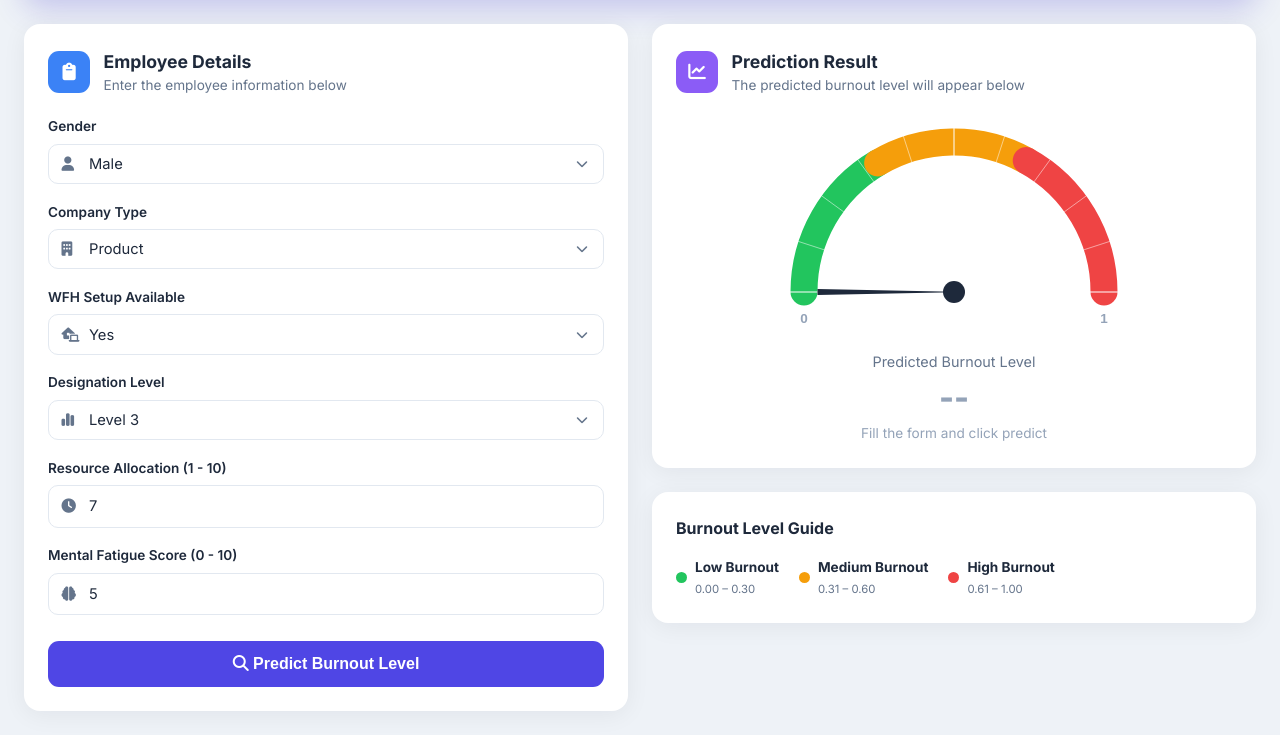
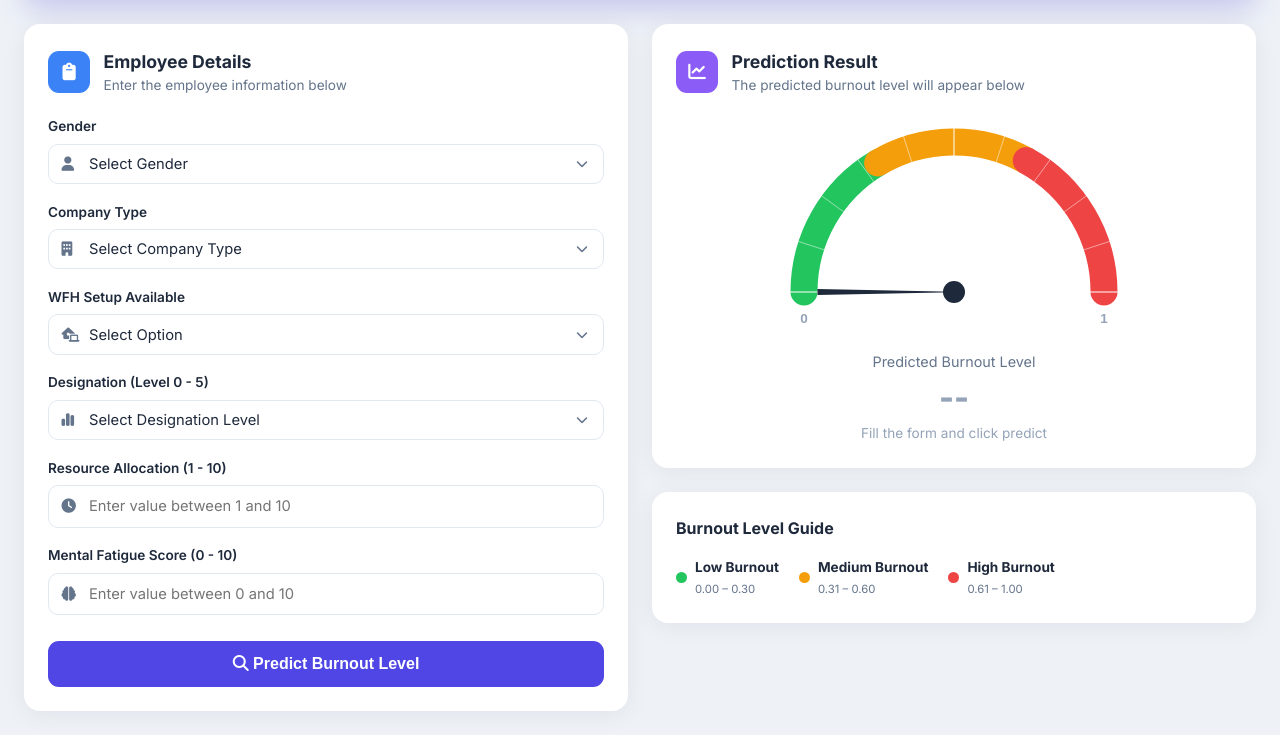
Before and after one commit to Kano8689/Employee-Burnout, a Flask app: page / in a window 1280 px wide. Shown: the part 237-972 px from the top of the page. Run offline with Flask 3, Linux system fonts and the light colour scheme.

Commit message:
project version 2 | done

```diff
--- a/index.py
+++ b/index.py
@@ -163,17 +163,16 @@ def predict_csv():
 @app.route('/model/info')
 def model_info():
     try:
-        metrics, importance = predictor.train(CSV_PATH)
+        # load saved metrics (no retraining)
+        metrics, importance = predictor.get_saved_metrics()
         imp = [{'name': FEATURE_DISPLAY.get(k, k), 'pct': round(v * 100, 2)}
                for k, v in importance.items()]
 
         df = pd.read_csv(CSV_PATH)
 
-        # Build a list of column info dicts (name + dtype)
         columns_info = []
         for col in df.columns:
             dtype = str(df[col].dtype)
-            # make dtype human-friendly
             if 'int' in dtype:
                 friendly = 'Integer'
             elif 'float' in dtype:
@@ -186,15 +185,15 @@ def model_info():
                 friendly = dtype
             columns_info.append({
                 'name': col,
-                'dtype': dtype,          # raw e.g. int64
-                'friendly': friendly,    # readable e.g. Integer
+                'dtype': dtype,
+                'friendly': friendly,
             })
 
         ds = {
             'rows': len(df),
             'cols': len(df.columns) - 1,
             'avg':  round(df['Burn_Rate'].mean(), 3),
-            'columns_info': columns_info,   # ← new richer data
+            'columns_info': columns_info,
         }
         return render_template('model_info.html',
                                metrics=metrics, importance=imp, ds=ds)
--- /dev/null
+++ b/metrics.json
@@ -0,0 +1 @@
+{"metrics": {"r2": 0.9701, "rmse": 0.0306, "mae": 0.0244, "train_rows": 2000, "test_rows": 500, "total_rows": 2500, "n_features": 6}, "importance": {"Mental_Fatigue_Score": 0.5111, "Resource_Allocation": 0.2502, "Designation": 0.1182, "WFH_Setup_Available": 0.0977, "Company_Type": 0.0208, "Gender": 0.0021}}
--- a/model.py
+++ b/model.py
@@ -33,12 +33,21 @@ def validate_csv(path):
     except Exception:
         return False
 
-
 class BurnoutPredictor:
     def __init__(self):
         self.model = None
         self.encoders = {}
         self.scaler = StandardScaler()
+
+    def get_saved_metrics(self):
+        """Load saved metrics + importance without retraining."""
+        path = os.path.join(BASE_DIR, 'metrics.json')
+        if os.path.exists(path):
+            with open(path) as f:
+                d = json.load(f)
+            return d['metrics'], d['importance']
+        # fallback: retrain if metrics file is missing
+        return self.train(CSV_PATH)
 
     # ── encode categoricals ──
     def _encode(self, df, fit=False):
@@ -117,7 +126,7 @@ class BurnoutPredictor:
             importance[fn] = round(float(self.model.feature_importances_[i]), 4)
         importance = dict(sorted(importance.items(), key=lambda x: x[1], reverse=True))
 
-        self.save()
+        self.save(metrics, importance)          # ← pass metrics + importance
         print(f"[OK] Trained. R2={metrics['r2']} RMSE={metrics['rmse']}")
         return metrics, importance
 
@@ -134,8 +143,8 @@ class BurnoutPredictor:
             contributions[fn] = round(float(self.model.feature_importances_[i]), 4)
         return pred, contributions
 
-    # ── save ──
-    def save(self):
+        # ── save ──
+    def save(self, metrics=None, importance=None):
         with open(PKL_PATH, 'wb') as f:
             pickle.dump(self.model, f)
 
@@ -144,14 +153,21 @@ class BurnoutPredictor:
             json.dump(enc, f)
 
         scl = {
-            'mean':  self.scaler.mean_.tolist(),
-            'scale': self.scaler.scale_.tolist(),
-            'var':   self.scaler.var_.tolist(),
-            'n_in':  int(self.scaler.n_features_in_),
+            'mean':         self.scaler.mean_.tolist(),
+            'scale':        self.scaler.scale_.tolist(),
+            'var':          self.scaler.var_.tolist(),
+            'n_in':         int(self.scaler.n_features_in_),
+            'n_samples':    int(self.scaler.n_samples_seen_),   # ← added
         }
         with open(SCL_PATH, 'w') as f:
             json.dump(scl, f)
-        print("[OK] Model + encoders + scaler saved.")
+
+        # save metrics + importance so model_info doesn't retrain
+        if metrics is not None and importance is not None:
+            with open(os.path.join(BASE_DIR, 'metrics.json'), 'w') as f:
+                json.dump({'metrics': metrics, 'importance': importance}, f)
+
+        print("[OK] Model + encoders + scaler + metrics saved.")
 
     # ── load ──
     def load(self):
@@ -176,6 +192,8 @@ class BurnoutPredictor:
                 self.scaler.scale_ = np.array(s['scale'])
                 self.scaler.var_ = np.array(s['var'])
                 self.scaler.n_features_in_ = s['n_in']
+                # restore n_samples_seen_ (default to 1 if old file)
+                self.scaler.n_samples_seen_ = s.get('n_samples', 1)
 
             print("[OK] Model loaded.")
             return True
--- a/scaler.json
+++ b/scaler.json
@@ -1 +1 @@
-{"mean": [2.5, 5.5196, 5.048360000000001], "scale": [1.6943435306926398, 2.8464742823359566, 2.8679695448871136], "var": [2.8708, 8.102415839999999, 8.225249310399999], "n_in": 3}
+{"mean": [2.5, 5.5196, 5.048360000000001], "scale": [1.6943435306926398, 2.8464742823359566, 2.8679695448871136], "var": [2.8708, 8.102415839999999, 8.225249310399999], "n_in": 3, "n_samples": 2500}
--- a/templates/predict_single.html
+++ b/templates/predict_single.html
@@ -28,7 +28,8 @@
         <label>Gender</label>
         <div class="input-icon">
             <i class="fas fa-user"></i>
-                    <select name="gender">
+            <select name="gender" required>
+                <option value="" disabled {% if not result %}selected{% endif %}>Select Gender</option>
                 <option value="Male" {% if result and result.input.Gender=='Male' %}selected{% endif %}>Male</option>
                 <option value="Female" {% if result and result.input.Gender=='Female' %}selected{% endif %}>Female</option>
             </select>
@@ -39,7 +40,8 @@
         <label>Company Type</label>
         <div class="input-icon">
             <i class="fas fa-building"></i>
-                    <select name="company_type">
+            <select name="company_type" required>
+                <option value="" disabled {% if not result %}selected{% endif %}>Select Company Type</option>
                 <option value="Product" {% if result and result.input.Company_Type=='Product' %}selected{% endif %}>Product</option>
                 <option value="Service" {% if result and result.input.Company_Type=='Service' %}selected{% endif %}>Service</option>
             </select>
@@ -50,7 +52,8 @@
         <label>WFH Setup Available</label>
         <div class="input-icon">
             <i class="fas fa-house-laptop"></i>
-                    <select name="wfh_setup">
+            <select name="wfh_setup" required>
+                <option value="" disabled {% if not result %}selected{% endif %}>Select Option</option>
                 <option value="Yes" {% if result and result.input.WFH_Setup_Available=='Yes' %}selected{% endif %}>Yes</option>
                 <option value="No" {% if result and result.input.WFH_Setup_Available=='No' %}selected{% endif %}>No</option>
             </select>
@@ -58,12 +61,13 @@
     </div>
 
     <div class="field">
-                <label>Designation Level</label>
+        <label>Designation (Level 0 - 5)</label>
         <div class="input-icon">
             <i class="fas fa-chart-simple"></i>
-                    <select name="designation">
-                        {% for i in range(0,6) %}
-                        <option value="{{ i }}" {% if result and result.input.Designation==i %}selected{% elif not result and i==3 %}selected{% endif %}>Level {{ i }}</option>
+            <select name="designation" required>
+                <option value="" disabled {% if not result %}selected{% endif %}>Select Designation Level</option>
+                {% for i in range(0, 6) %}
+                <option value="{{ i }}" {% if result and result.input.Designation==i %}selected{% endif %}>Level {{ i }}</option>
                 {% endfor %}
             </select>
         </div>
@@ -74,7 +78,8 @@
         <div class="input-icon">
             <i class="fas fa-clock"></i>
             <input type="number" name="resource_allocation" min="1" max="10"
-                           value="{{ result.input.Resource_Allocation if result else 7 }}" required>
+                   placeholder="Enter value between 1 and 10"
+                   value="{{ result.input.Resource_Allocation if result else '' }}" required>
         </div>
     </div>
 
@@ -83,7 +88,8 @@
         <div class="input-icon">
             <i class="fas fa-brain"></i>
             <input type="number" name="mental_fatigue" min="0" max="10" step="0.1"
-                           value="{{ result.input.Mental_Fatigue_Score if result else 5 }}" required>
+                   placeholder="Enter value between 0 and 10"
+                   value="{{ result.input.Mental_Fatigue_Score if result else '' }}" required>
         </div>
     </div>
 
```
Also changed, not shown: 3 other files. Lines whose indentation alone changed are shown as unchanged.
